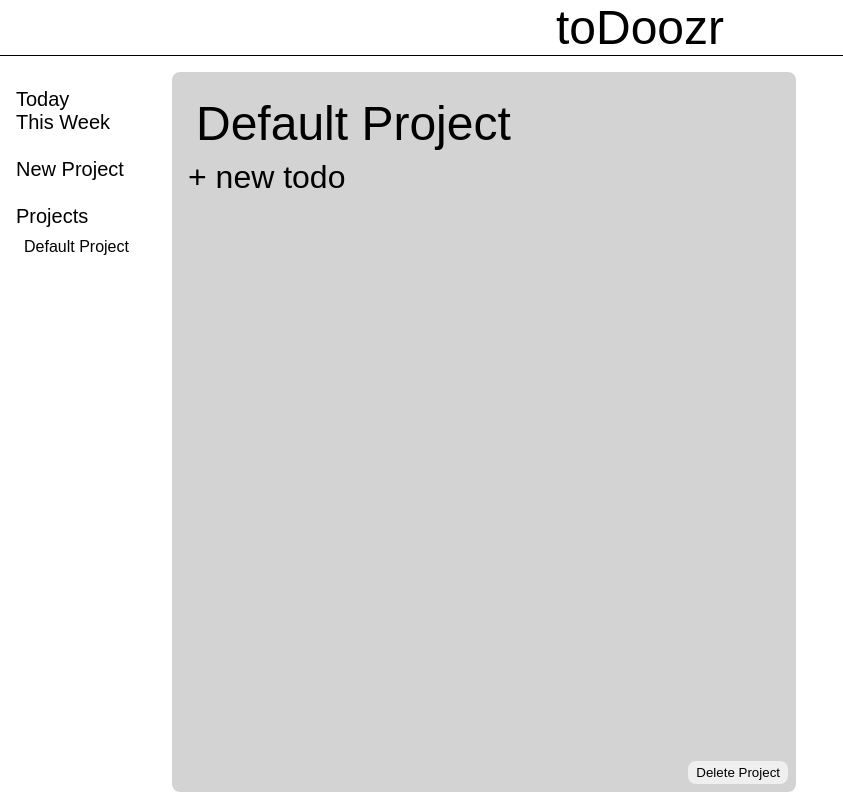
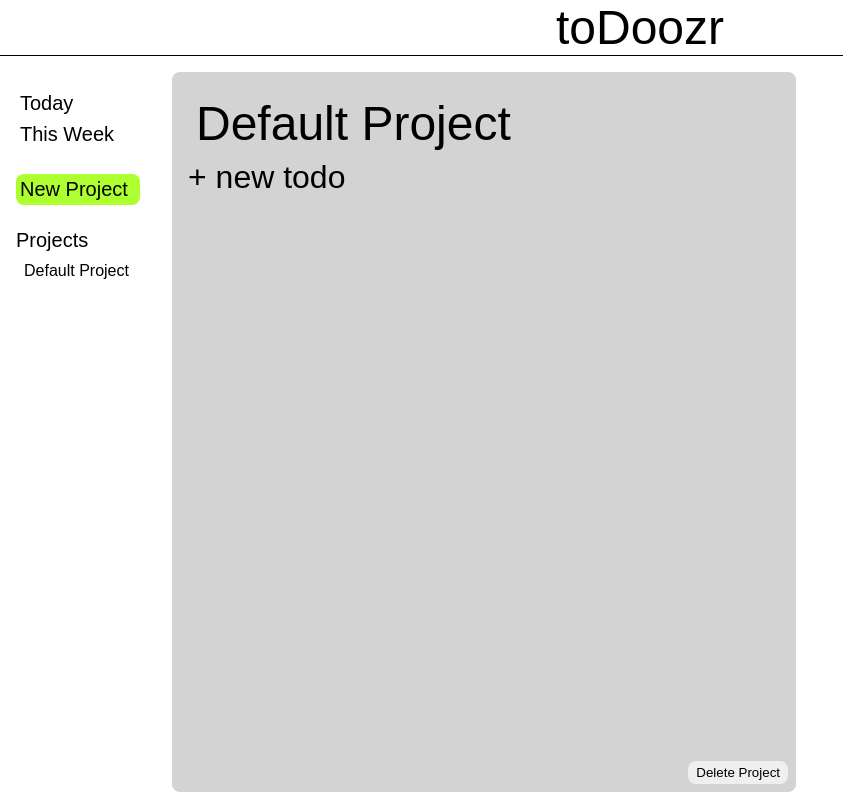
Before and after one commit to jankjunction/todo, a website built with webpack: page dist/index.html in a window 1280 px wide. In both pictures the pointer is over the element "New Project". Shown: the whole page, without its empty margins (0-843 px from the left). Built offline with nearby package versions, Linux system fonts and the light colour scheme.

Commit message:
Tweak Nav Styling

```diff
--- a/src/style.css
+++ b/src/style.css
@@ -50,6 +50,26 @@ html {
     display: grid;
     grid-auto-flow: row;
     font-size: 1.25rem;
+  }
+
+  #new-project {
+    padding: 4px;
+  }
+
+  #new-project:hover {
+    background-color: greenyellow;
+    color: black;
+    border-radius: 8px;
+  }
+
+  #today, #this-week {
+    padding: 4px;
+  }
+
+  #today:hover, #this-week:hover {
+    background-color: black;
+    color: white;
+    border-radius: 8px;
   }
 
   #projects-nav-title {
```
Also changed, not shown: dist/main.js.
